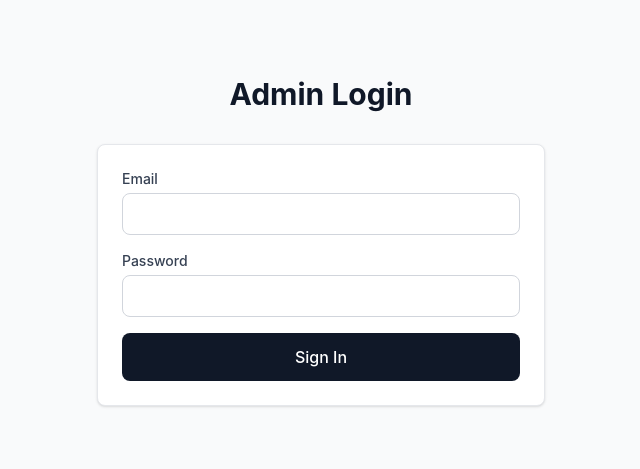
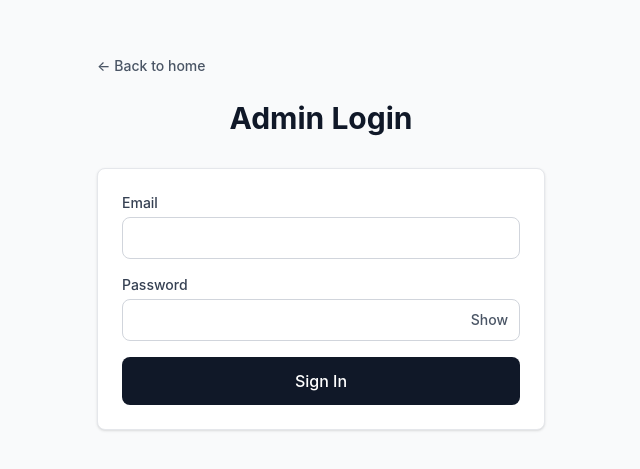
Before and after one commit to Simranjaswal123/Portfolio, a React (Vite) app in the folder frontend/: page /admin/login in a window 1280 px wide. Shown: the part 159-628 px from the top of the page, without its empty margins (319-959 px from the left). Built offline with nearby package versions, Linux system fonts and the light colour scheme; no server answers.

Commit message:
Add admin login link and improve login page
- Add an Admin link to the navbar that opens /admin/login
- Add a Show/Hide password toggle to the admin login form
- Add a Back to home link on the admin login page

```diff
--- a/frontend/src/components/Navbar.jsx
+++ b/frontend/src/components/Navbar.jsx
@@ -1,3 +1,5 @@
+import { Link } from 'react-router-dom'
+
 // Each link points to a section on the same page via its id (e.g. #about).
 const links = [
   { label: 'About', href: '#about' },
@@ -24,6 +26,15 @@ function Navbar() {
               </a>
             </li>
           ))}
+          {/* A route of its own (not a section), so it uses React Router's Link. */}
+          <li>
+            <Link
+              to="/admin/login"
+              className="rounded border border-gray-300 px-2 py-0.5 hover:border-gray-500 hover:text-black"
+            >
+              Admin
+            </Link>
+          </li>
         </ul>
       </div>
     </nav>
--- a/frontend/src/pages/admin/AdminLogin.jsx
+++ b/frontend/src/pages/admin/AdminLogin.jsx
@@ -1,5 +1,5 @@
 import { useState } from 'react'
-import { useNavigate } from 'react-router-dom'
+import { Link, useNavigate } from 'react-router-dom'
 import { signIn } from '../../services/auth.service.js'
 
 // Shared styles for the text fields, so each input stays short.
@@ -10,6 +10,7 @@ function AdminLogin() {
   const navigate = useNavigate()
   const [email, setEmail] = useState('')
   const [password, setPassword] = useState('')
+  const [showPassword, setShowPassword] = useState(false)
   const [submitting, setSubmitting] = useState(false)
   const [errorMessage, setErrorMessage] = useState(null)
 
@@ -35,6 +36,13 @@ function AdminLogin() {
   return (
     <main className="flex min-h-screen items-center justify-center bg-gray-50 px-6 py-12">
       <div className="w-full max-w-md">
+        <Link
+          to="/"
+          className="mb-6 inline-flex items-center gap-1 text-sm font-medium text-gray-600 hover:text-gray-900 focus:outline-none focus-visible:ring-2 focus-visible:ring-gray-900/30"
+        >
+          <span aria-hidden="true">←</span> Back to home
+        </Link>
+
         <h1 className="text-center text-3xl font-bold text-gray-900">
           Admin Login
         </h1>
@@ -69,16 +77,29 @@ function AdminLogin() {
             >
               Password
             </label>
+            {/* The button sits inside the field; extra right padding keeps text clear of it. */}
+            <div className="relative">
               <input
                 id="password"
                 name="password"
-              type="password"
+                type={showPassword ? 'text' : 'password'}
                 value={password}
                 onChange={(event) => setPassword(event.target.value)}
                 required
                 autoComplete="current-password"
-              className={inputClasses}
+                className={`${inputClasses} pr-16`}
               />
+              <button
+                type="button"
+                onClick={() => setShowPassword((shown) => !shown)}
+                aria-pressed={showPassword}
+                aria-controls="password"
+                aria-label={showPassword ? 'Hide password' : 'Show password'}
+                className="absolute inset-y-0 right-0 mt-1 px-3 text-sm font-medium text-gray-600 hover:text-gray-900 focus:outline-none focus-visible:underline"
+              >
+                {showPassword ? 'Hide' : 'Show'}
+              </button>
+            </div>
           </div>
 
           {errorMessage && (
```
Lines whose indentation alone changed are shown as unchanged.
